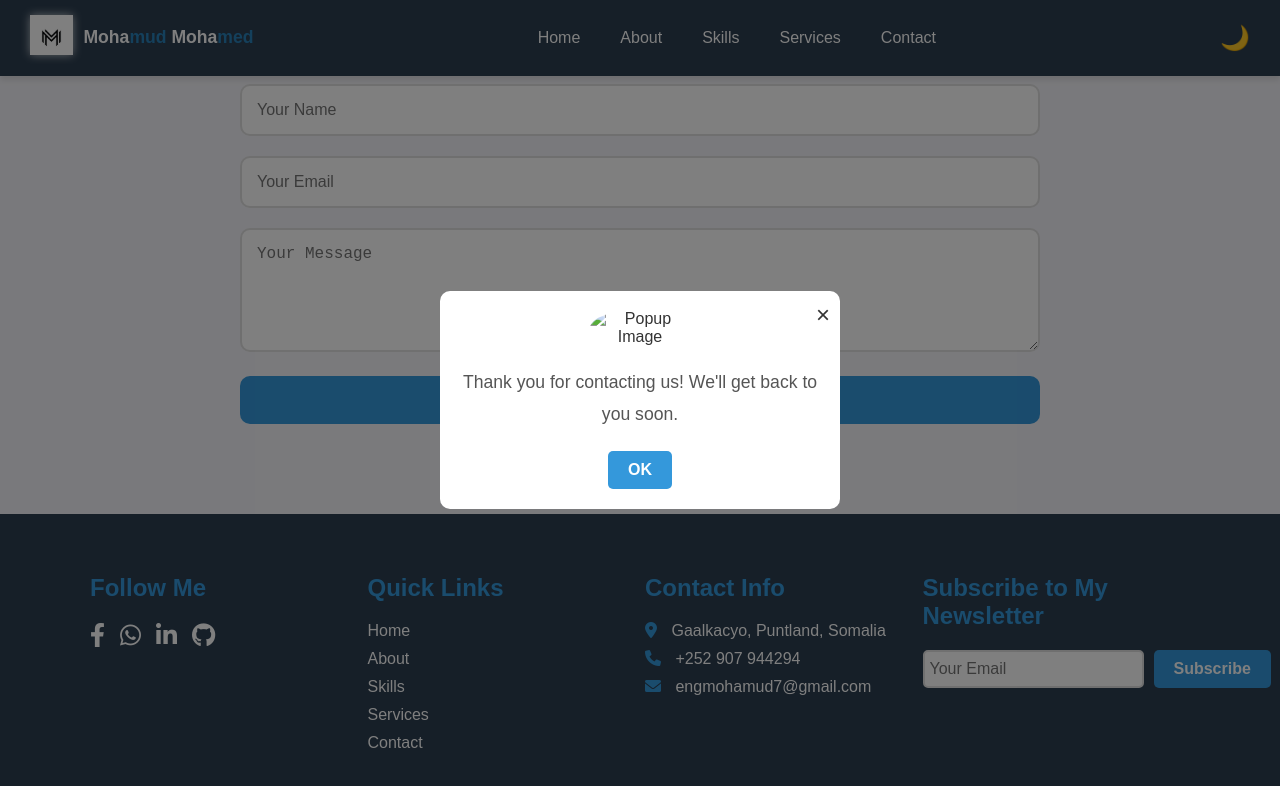
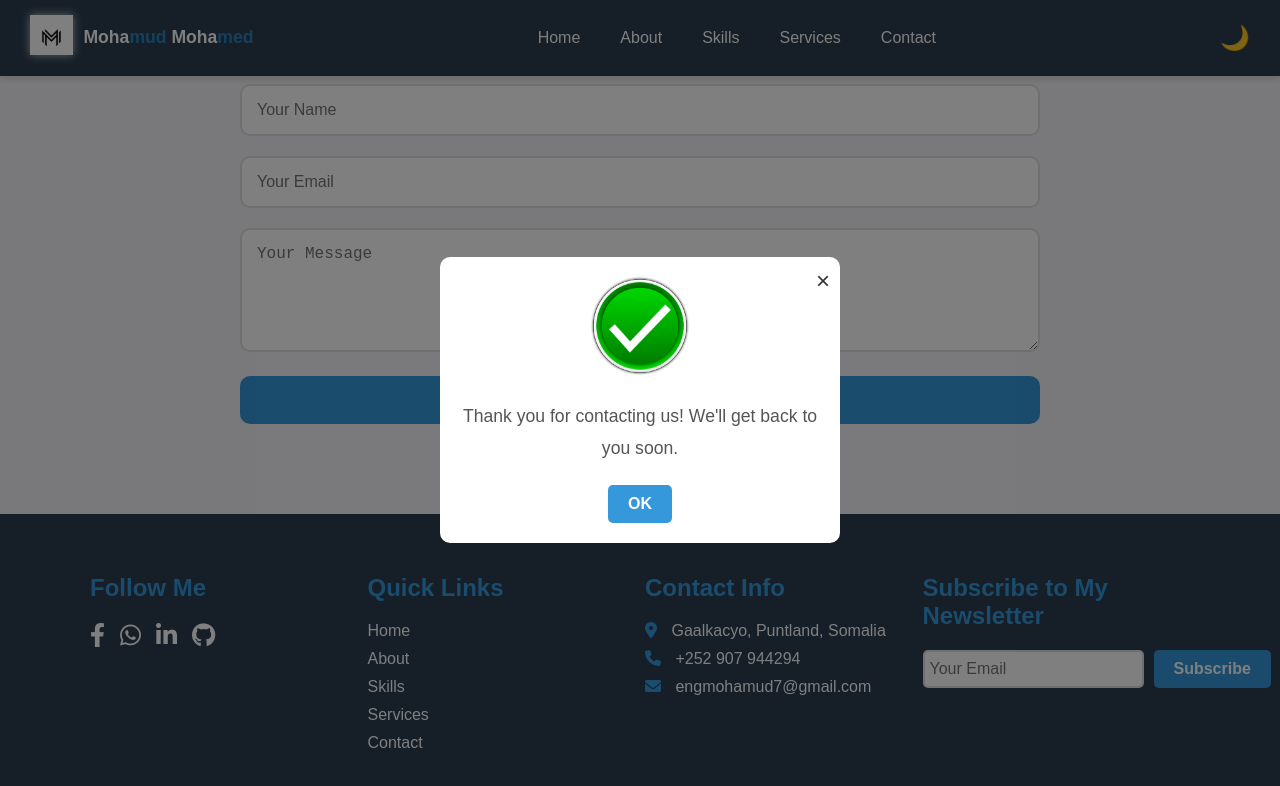
Before and after one commit to Mohamud49/My-Portfolio, a plain HTML site: page index.html in a window 1280 px wide. Both pictures are taken after typing "Sample", "name@example.com", "Sample" into the empty fields and a click on the button "Send Message". Shown: the part 3349-4135 px from the top of the page. Drawn offline with Linux system fonts and the light colour scheme; no server answers.

Commit message:
Update index.html

```diff
--- a/index.html
+++ b/index.html
@@ -236,7 +236,7 @@
     <div class="popup-content">
       <span class="close-button" id="close-button">&times;</span>
       <div class="popup-image">
-        <img src="./Img/right.png" alt="Popup Image">
+        <img src="./right.png" alt="Popup Image">
       </div>
       <div class="popup-text">
         <p>Thank you for contacting us! We'll get back to you soon.</p>
```
